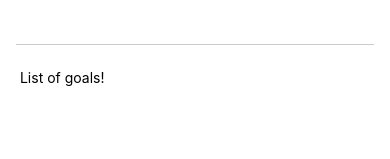
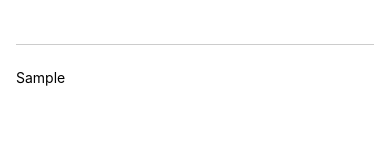
Before and after one commit to alexvlasov182/list-of-goals, a React Native app: screen / in a window 390 px wide. Both pictures are taken after typing "Sample" into the empty fields and a click on the button "ADD GOAL". Shown: the part 134-293 px from the top of the page. Built offline with nearby package versions, Linux system fonts and the light colour scheme.

Commit message:
Managing a list of goals

```diff
--- a/App.js
+++ b/App.js
@@ -3,13 +3,17 @@
 
 export default function App() {
   const [enteredGoalText, setEnteredGoalText] = useState("");
+  const [courseGoals, setCourseGoal] = useState([]);
 
   function goalInputHandler(enteredText) {
     setEnteredGoalText(enteredText);
   }
 
   function addGoalHandler() {
-    console.log(enteredGoalText);
+    setCourseGoal((currentCourseGoal) => [
+      ...currentCourseGoal,
+      enteredGoalText,
+    ]);
   }
 
   return (
@@ -23,7 +27,9 @@
         <Button title="Add Goal" onPress={addGoalHandler} />
       </View>
       <View style={styles.goalsContainer}>
-        <Text> List of goals! </Text>
+        {courseGoals.map((goal) => (
+          <Text key={goal}>{goal}</Text>
+        ))}
       </View>
     </View>
   );
```
